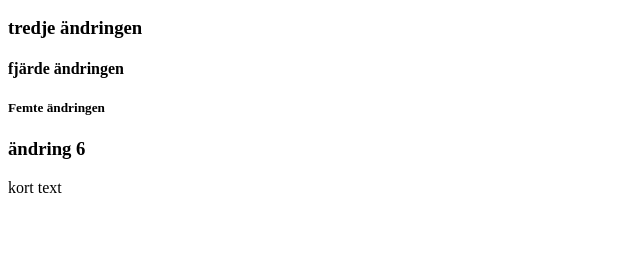
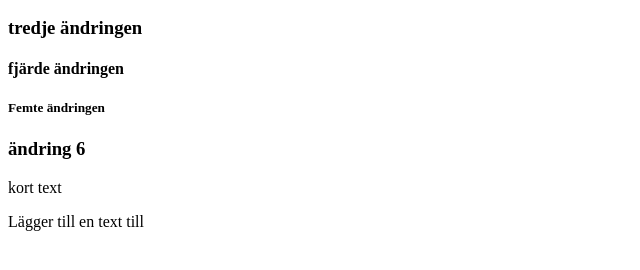
Before and after one commit to Meyertoe/Git-Test-Grupp-Ivan-och-Simon-main, a plain HTML site: page index.html in a window 1280 px wide. Shown: the part 110-380 px from the top of the page, without its empty margins (0-640 px from the left). Drawn offline with Linux system fonts and the light colour scheme.

Commit message:
La till en text till

```diff
--- a/index.html
+++ b/index.html
@@ -14,6 +14,7 @@
     <h3>ändring 6</h3>
 
     <p>kort text</p>
+    <p>Lägger till en text till</p>
 
 </body>
 </html>
```
